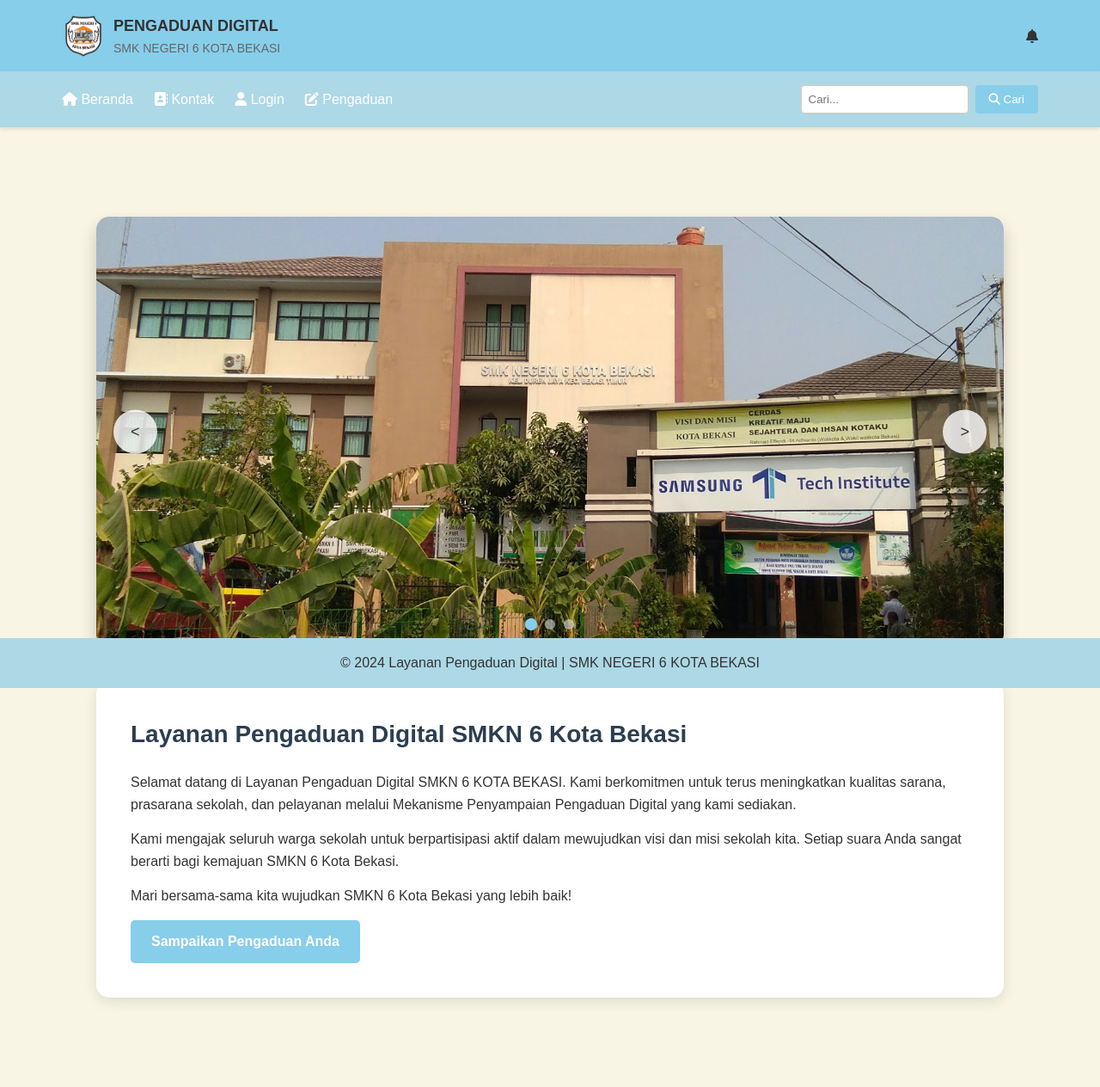
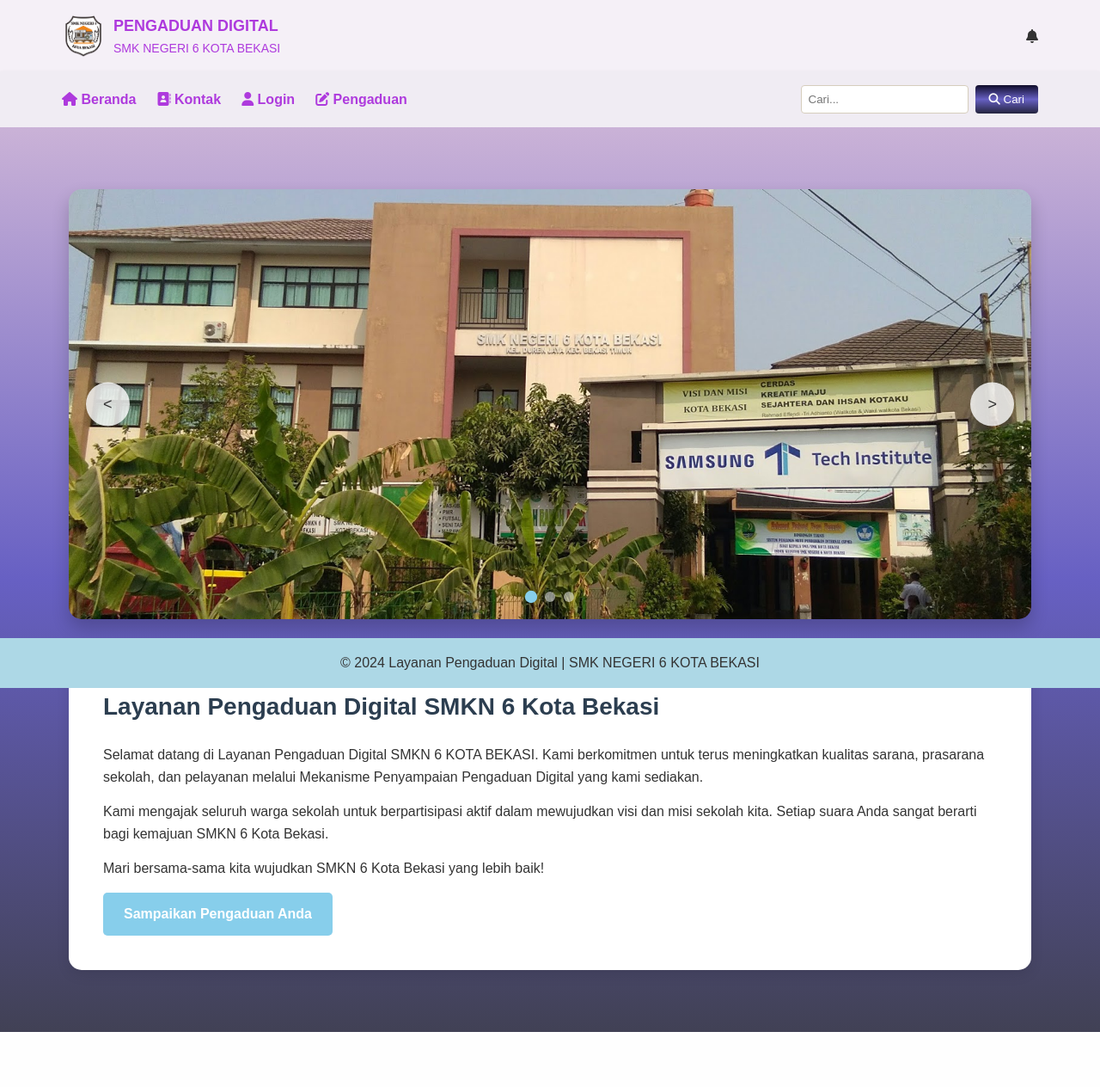
Before and after one commit to veroxciro/pengaduan, a PHP site: page /pengaduandigital/index.php in a window 1280 px wide. Shown: the whole page at 86% size. After the commit the page ends 1200 px from the top, so only its background shows below. Run offline with PHP 8.4, Linux system fonts and the light colour scheme; some libraries are stand-ins or nearby versions.

Commit message:
Update index.php

```diff
--- a/index.php
+++ b/index.php
@@ -21,12 +21,12 @@ session_start();
         font-family: "Poppins", sans-serif;
         line-height: 1.6;
         color: #333;
-        background-color: #f8f5e4; /* Sand */
+        background: linear-gradient(to bottom, #0f0c29, #302b63, #24243e);
         transition: all 0.3s ease-in-out;
     }
 
     header {
-        background-color: #87ceeb; /* Sky blue */
+        background-color: #f5f0f7;
         padding: 1rem;
         box-shadow: 0 2px 5px rgba(0, 0, 0, 0.1);
         transition: all 0.3s ease-in-out;
@@ -75,7 +75,7 @@ session_start();
     }
 
     .navbar {
-        background-color: #add8e6; /* Light sky blue */
+        background-color: #f0ecf3;
         padding: 1rem 0;
         transition: all 0.3s ease-in-out;
         box-shadow: 0 2px 5px rgba(0, 0, 0, 0.1);
@@ -103,12 +103,15 @@ session_start();
     }
 
     .nav-links a,
-    .dropdown .dropbtn {
-        color: #fff; /* White text */
-        text-decoration: none;
-        font-size: 1rem;
-        transition: color 0.3s, transform 0.3s;
-    }
+.dropdown .dropbtn {
+    color: #ae3add; /* Warna teks ungu */
+    text-decoration: none;
+    font-size: 1rem;
+    font-family: 'Montserrat', sans-serif; /* Terapkan font Wendy One */
+    transition: color 0.3s, transform 0.3s;
+    font-weight: bold;
+}
+
 
     .nav-links a:hover,
     .dropdown:hover .dropbtn {
@@ -172,7 +175,7 @@ session_start();
 
     .search-form button {
         padding: 0.5rem 1rem;
-        background-color: #87ceeb; /* Sky blue */
+        background: linear-gradient(#0f0c29, #6760c3, #24243e);
         color: white;
         border: none;
         border-radius: 4px;
@@ -186,11 +189,9 @@ session_start();
     }
 
     .main-content {
-        max-width: 1200px;
-        margin: 2rem auto;
+        max-width: 1500px;
         padding: 2rem;
-        background-color: #f8f5e4;
-        border-radius: 8px;
+        background: linear-gradient(to bottom,  #cab2d7, #6760c3, #414155);
         transition: all 0.3s ease-in-out;
     }
 
@@ -254,6 +255,47 @@ session_start();
     .btn:hover {
         background-color: #4682b4; /* Steel blue */
     }
+
+    #scrollToTopBtn {
+    position: fixed;
+    bottom: 65px;
+    right: 50px;
+    display: none; /* Tombol akan tersembunyi secara default */
+    background-color: #3498db;
+    color: white;
+    border: none;
+    border-radius: 50%;
+    width: 50px;
+    height: 50px;
+    font-size: 20px;
+    box-shadow: 0px 4px 8px rgba(0, 0, 0, 0.2);
+    cursor: pointer;
+    transition: background-color 0.3s ease, transform 0.2s;
+    animation: idleAnim 2s infinite ease-in-out; /* Efek idle */
+}
+
+#scrollToTopBtn:hover {
+    background-color: #2c81ba;
+    transform: scale(1.1);
+}
+
+.logo-text .title, .logo-text .desc {
+    color: #ae3add;
+}
+
+/* Animasi idle naik-turun */
+@keyframes idleAnim {
+    0% {
+        transform: translateY(0);
+    }
+    50% {
+        transform: translateY(-10px);
+    }
+    100% {
+        transform: translateY(0);
+    }
+}
+
 </style>
 
 
@@ -303,6 +345,9 @@ session_start();
         </div>
     </div>
 
+    <button id="scrollToTopBtn" title="Kembali ke atas">⬆</button>
+
+
     <script>
         function showLoginPopup() {
             document.getElementById('loginPopup').style.display = 'flex'; // Show the popup
@@ -311,6 +356,26 @@ session_start();
         function closeLoginPopup() {
             document.getElementById('loginPopup').style.display = 'none'; // Hide the popup
         }
+
+        // Mendapatkan elemen tombol
+        const scrollToTopBtn = document.getElementById('scrollToTopBtn');
+
+        // Tampilkan tombol saat menggulir ke bawah
+        window.onscroll = function () {
+            if (document.body.scrollTop > 100 || document.documentElement.scrollTop > 100) {
+                scrollToTopBtn.style.display = 'block'; // Tampilkan tombol
+            } else {
+                scrollToTopBtn.style.display = 'none'; // Sembunyikan tombol
+            }
+        };
+
+        // Gulir ke atas dengan animasi smooth
+        scrollToTopBtn.onclick = function () {
+            window.scrollTo({
+                top: 0,
+                behavior: 'smooth', // Gulir perlahan
+            });
+        };
     </script>
 
             </div>
```
